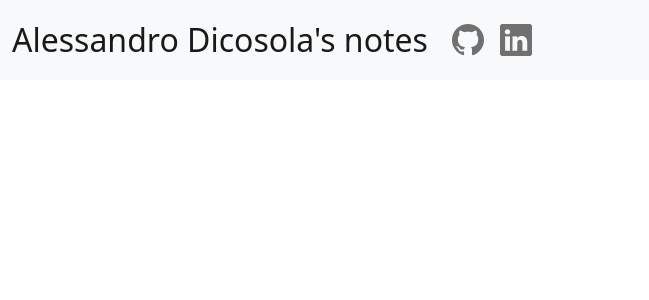
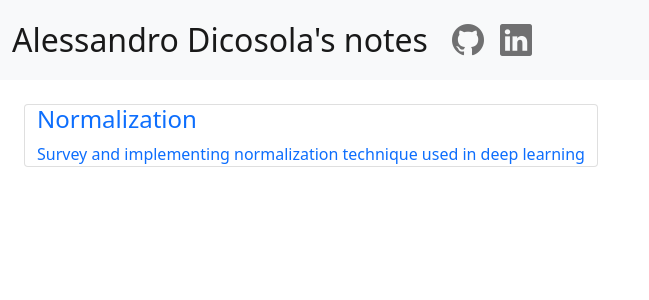
Before and after one commit to alessandrodicosola/alessandrodicosola.github.io, a Jekyll site: the page built from notes.html, in a window 1280 px wide. Shown: the top 300 px of the page, without its empty margins (0-649 px from the left). Built offline with Jekyll 4.4.1, drawn with Linux system fonts in a browser that asks for light colours.

Commit message:
Added fronmatter

```diff
--- a/_notes/normalization.html
+++ b/_notes/normalization.html
@@ -1,3 +1,7 @@
+---
+title: Normalization
+description: Survey and implementing normalization technique used in deep learning
+---
 <!DOCTYPE html>
 <html>
 <head>
```
